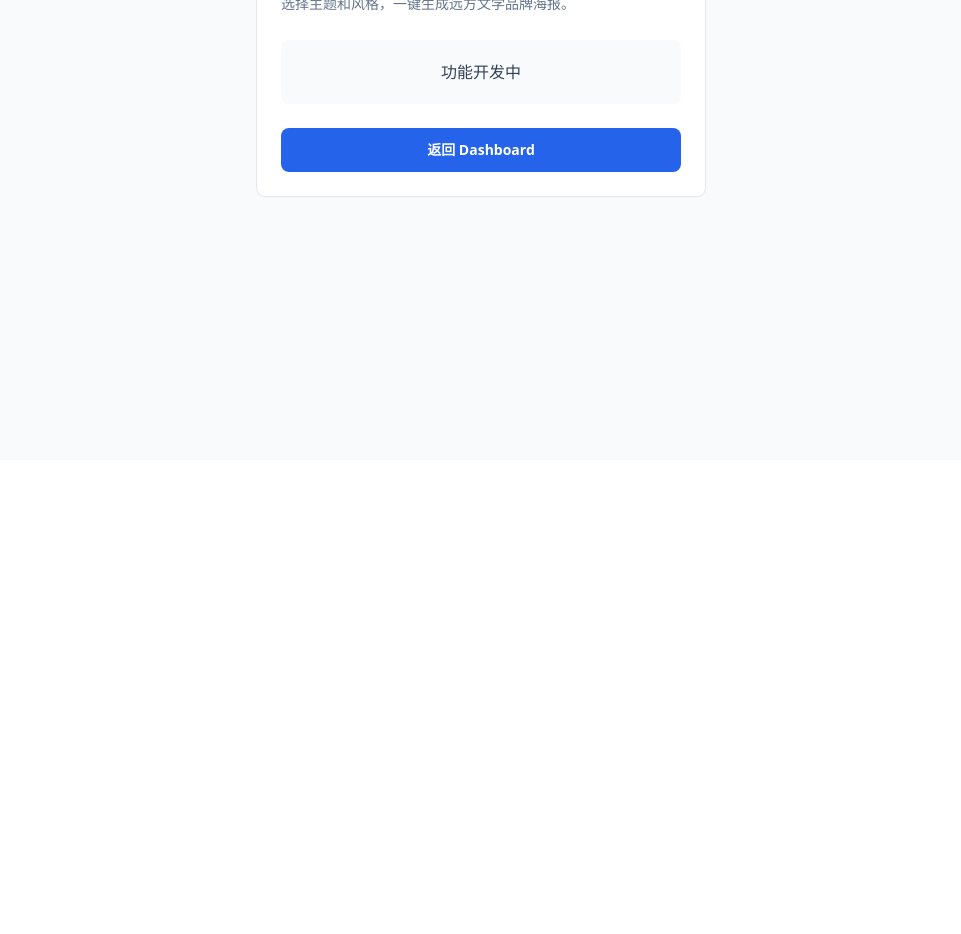
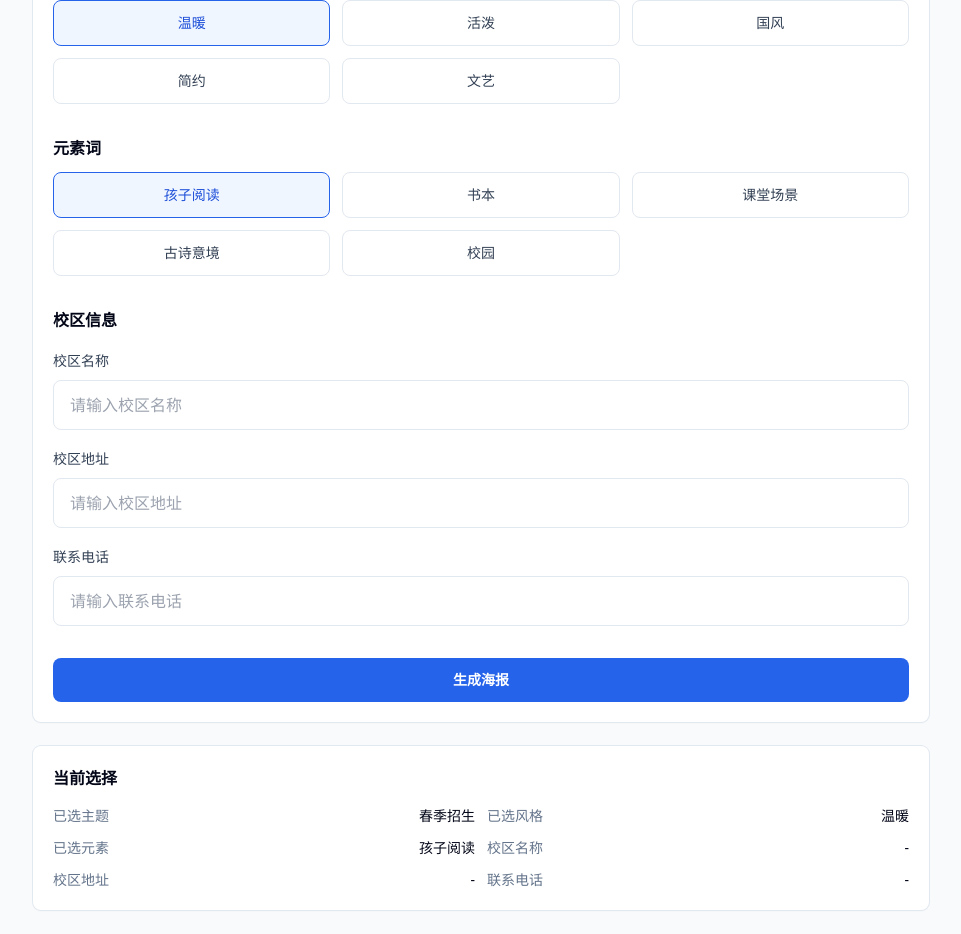
Before and after one commit to EricEEEEEEE/yuanfang-design, a Next.js app: page /standard in a window 1280 px wide. Shown: the part 340-1274 px from the top of the page, without its empty margins (159-1120 px from the left). Before the commit the page ends 800 px from the top, so only its background shows below. Built offline with nearby package versions, Linux system fonts and the light colour scheme.

Commit message:
Add standard mode form skeleton

```diff
--- a/src/app/(routes)/standard/page.tsx
+++ b/src/app/(routes)/standard/page.tsx
@@ -1,20 +1,190 @@
+"use client";
+
+import { FormEvent, useState } from "react";
+import { STANDARD_ELEMENTS, STANDARD_STYLES, STANDARD_THEMES } from "@/config/scenes";
+
+type Option = {
+  key: string;
+  label: string;
+};
+
+type OptionGroupProps = {
+  title: string;
+  options: Option[];
+  selectedKey: string;
+  onSelect: (key: string) => void;
+};
+
+const themeOptions = Object.entries(STANDARD_THEMES).map(([key, value]) => ({
+  key,
+  label: value.label,
+}));
+const styleOptions = Object.entries(STANDARD_STYLES).map(([key, value]) => ({
+  key,
+  label: value.label,
+}));
+const elementOptions = Object.entries(STANDARD_ELEMENTS).map(([key, value]) => ({
+  key,
+  label: value.label,
+}));
+
+function findLabel(options: Option[], selectedKey: string): string {
+  return options.find((option) => option.key === selectedKey)?.label ?? "";
+}
+
+function OptionGroup({
+  title,
+  options,
+  selectedKey,
+  onSelect,
+}: OptionGroupProps) {
+  return (
+    <section className="space-y-3">
+      <h2 className="text-base font-semibold text-slate-950">{title}</h2>
+      <div className="grid grid-cols-2 gap-3 sm:grid-cols-3">
+        {options.map((option) => {
+          const isSelected = option.key === selectedKey;
+
+          return (
+            <button
+              className={`rounded-lg border px-4 py-3 text-sm font-medium transition ${
+                isSelected
+                  ? "border-blue-600 bg-blue-50 text-blue-700"
+                  : "border-slate-200 bg-white text-slate-700 hover:border-blue-200"
+              }`}
+              key={option.key}
+              onClick={() => onSelect(option.key)}
+              type="button"
+            >
+              {option.label}
+            </button>
+          );
+        })}
+      </div>
+    </section>
+  );
+}
+
 export default function StandardPage() {
+  const [selectedTheme, setSelectedTheme] = useState(themeOptions[0].key);
+  const [selectedStyle, setSelectedStyle] = useState(styleOptions[0].key);
+  const [selectedElement, setSelectedElement] = useState(elementOptions[0].key);
+  const [campusName, setCampusName] = useState("");
+  const [campusAddress, setCampusAddress] = useState("");
+  const [campusPhone, setCampusPhone] = useState("");
+  const [notice, setNotice] = useState("");
+  const summaryItems = [
+    { label: "已选主题", value: findLabel(themeOptions, selectedTheme) },
+    { label: "已选风格", value: findLabel(styleOptions, selectedStyle) },
+    { label: "已选元素", value: findLabel(elementOptions, selectedElement) },
+    { label: "校区名称", value: campusName || "-" },
+    { label: "校区地址", value: campusAddress || "-" },
+    { label: "联系电话", value: campusPhone || "-" },
+  ];
+
+  function handleSubmit(event: FormEvent<HTMLFormElement>) {
+    event.preventDefault();
+    setNotice("生成功能下一阶段接入");
+  }
+
   return (
-    <main className="flex min-h-screen items-center justify-center bg-slate-50 px-4 py-10">
-      <section className="w-full max-w-md rounded-lg bg-white p-6 shadow-sm ring-1 ring-slate-200">
+    <main className="min-h-screen bg-slate-50 px-4 py-6">
+      <section className="mx-auto flex w-full max-w-4xl flex-col gap-6">
+        <header className="flex flex-col gap-4 sm:flex-row sm:items-start sm:justify-between">
+          <div>
             <h1 className="text-2xl font-semibold text-slate-950">标准模式</h1>
-        <p className="mt-3 text-sm leading-6 text-slate-500">
-          选择主题和风格，一键生成远方文学品牌海报。
+            <p className="mt-2 text-sm leading-6 text-slate-500">
+              选择主题、风格和画面元素，生成远方文学品牌海报。
             </p>
-        <div className="mt-6 rounded-lg bg-slate-50 px-4 py-5 text-center">
-          <p className="text-base font-medium text-slate-700">功能开发中</p>
           </div>
           <a
-          className="mt-6 block rounded-lg bg-blue-600 px-4 py-3 text-center text-sm font-semibold text-white transition hover:bg-blue-700"
+            className="rounded-lg border border-slate-200 bg-white px-4 py-2 text-center text-sm font-medium text-slate-700 shadow-sm transition hover:border-blue-200 hover:text-blue-700"
             href="/dashboard"
           >
             返回 Dashboard
           </a>
+        </header>
+
+        <form
+          className="space-y-8 rounded-lg bg-white p-5 shadow-sm ring-1 ring-slate-200"
+          onSubmit={handleSubmit}
+        >
+          <OptionGroup
+            onSelect={setSelectedTheme}
+            options={themeOptions}
+            selectedKey={selectedTheme}
+            title="主题词"
+          />
+          <OptionGroup
+            onSelect={setSelectedStyle}
+            options={styleOptions}
+            selectedKey={selectedStyle}
+            title="风格词"
+          />
+          <OptionGroup
+            onSelect={setSelectedElement}
+            options={elementOptions}
+            selectedKey={selectedElement}
+            title="元素词"
+          />
+
+          <section className="space-y-4">
+            <h2 className="text-base font-semibold text-slate-950">校区信息</h2>
+            <label className="block">
+              <span className="text-sm font-medium text-slate-700">校区名称</span>
+              <input
+                className="mt-2 w-full rounded-lg border border-slate-200 px-4 py-3 text-base text-slate-950 outline-none transition focus:border-blue-500 focus:ring-4 focus:ring-blue-100"
+                onChange={(event) => setCampusName(event.target.value)}
+                placeholder="请输入校区名称"
+                value={campusName}
+              />
+            </label>
+            <label className="block">
+              <span className="text-sm font-medium text-slate-700">校区地址</span>
+              <input
+                className="mt-2 w-full rounded-lg border border-slate-200 px-4 py-3 text-base text-slate-950 outline-none transition focus:border-blue-500 focus:ring-4 focus:ring-blue-100"
+                onChange={(event) => setCampusAddress(event.target.value)}
+                placeholder="请输入校区地址"
+                value={campusAddress}
+              />
+            </label>
+            <label className="block">
+              <span className="text-sm font-medium text-slate-700">联系电话</span>
+              <input
+                className="mt-2 w-full rounded-lg border border-slate-200 px-4 py-3 text-base text-slate-950 outline-none transition focus:border-blue-500 focus:ring-4 focus:ring-blue-100"
+                inputMode="tel"
+                onChange={(event) => setCampusPhone(event.target.value)}
+                placeholder="请输入联系电话"
+                value={campusPhone}
+              />
+            </label>
+          </section>
+
+          <button
+            className="w-full rounded-lg bg-blue-600 px-4 py-3 text-sm font-semibold text-white transition hover:bg-blue-700"
+            type="submit"
+          >
+            生成海报
+          </button>
+
+          {notice ? (
+            <p className="rounded-lg bg-blue-50 px-4 py-3 text-sm text-blue-700">
+              {notice}
+            </p>
+          ) : null}
+        </form>
+
+        <section className="rounded-lg bg-white p-5 shadow-sm ring-1 ring-slate-200">
+          <h2 className="text-base font-semibold text-slate-950">当前选择</h2>
+          <dl className="mt-4 grid gap-3 text-sm sm:grid-cols-2">
+            {summaryItems.map((item) => (
+              <div className="flex justify-between gap-4" key={item.label}>
+                <dt className="text-slate-500">{item.label}</dt>
+                <dd className="font-medium text-slate-950">{item.value}</dd>
+              </div>
+            ))}
+          </dl>
+        </section>
       </section>
     </main>
   );
```
Lines whose indentation alone changed are shown as unchanged.
